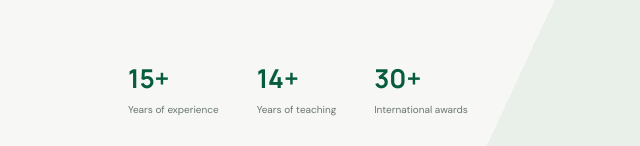
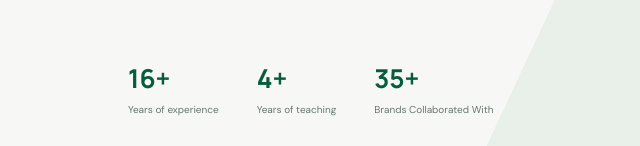
Before and after one commit to alirezadarigh/DarighStudio, a plain HTML site: page index.html in a window 1280 px wide. Shown: the part 654-800 px from the top of the page, 0-640 px from the left. Drawn offline with Linux system fonts and the light colour scheme.

Commit message:
Update index.html

```diff
--- a/index.html
+++ b/index.html
@@ -19,7 +19,7 @@
 <h1>Designing ideas<br>into <em>visual impact.</em></h1>
 <p class="lead">I’m Alireza Darigh, a visual designer focused on graphic design, visual communication and digital experiences. I bring strategy, clarity and craft together to make ideas memorable.</p>
 <div class="hero-actions"><a class="button primary" href="#work">Explore selected work <span>↘</span></a><a class="text-link" href="#contact">Get in touch ↗</a></div>
-<div class="hero-stats"><div><strong>15+</strong><span>Years of experience</span></div><div><strong>14+</strong><span>Years of teaching</span></div><div><strong>30+</strong><span>International awards</span></div></div></div>
+<div class="hero-stats"><div><strong>16+</strong><span>Years of experience</span></div><div><strong>4+</strong><span>Years of teaching</span></div><div><strong>35+</strong><span>Brands Collaborated With</span></div></div></div>
 <div class="hero-visual"><div class="visual-frame"><img src="assets/profile-page.webp" alt="Alireza Darigh profile and professional summary"><div class="frame-tag">SELECTED WORK / 2009—2026</div></div><div class="orbit orbit-one"></div><div class="orbit orbit-two"></div><span class="vertical-note">VISUAL COMMUNICATION · DIGITAL DESIGN</span></div>
 </section>
 <section class="work section" id="work"><div class="section-head"><div><p class="eyebrow">THE PORTFOLIO</p><h2>Selected <em>work.</em></h2></div><p class="section-note">A selection from print, branding, editorial, campaign and digital design projects.</p></div>
```
